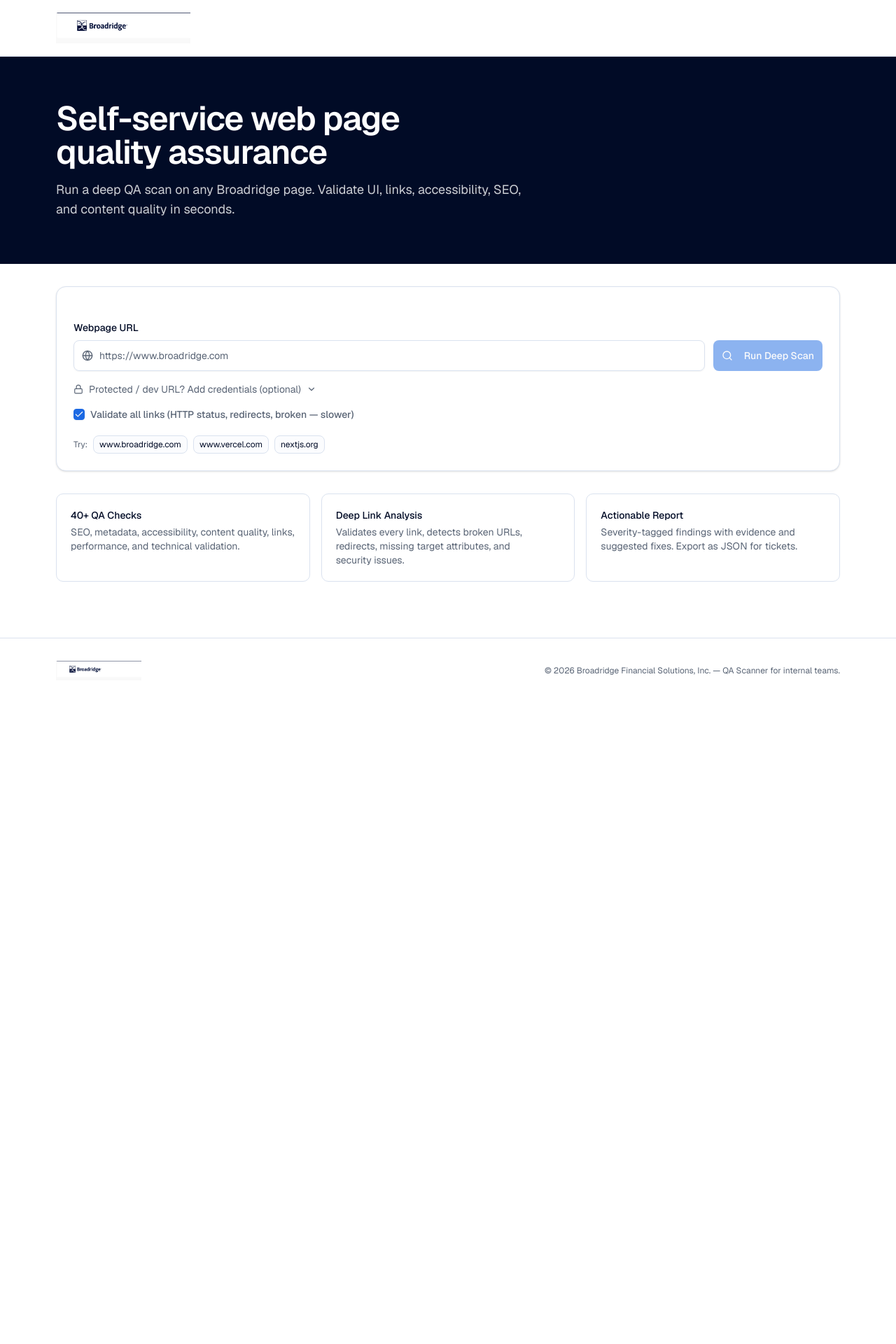
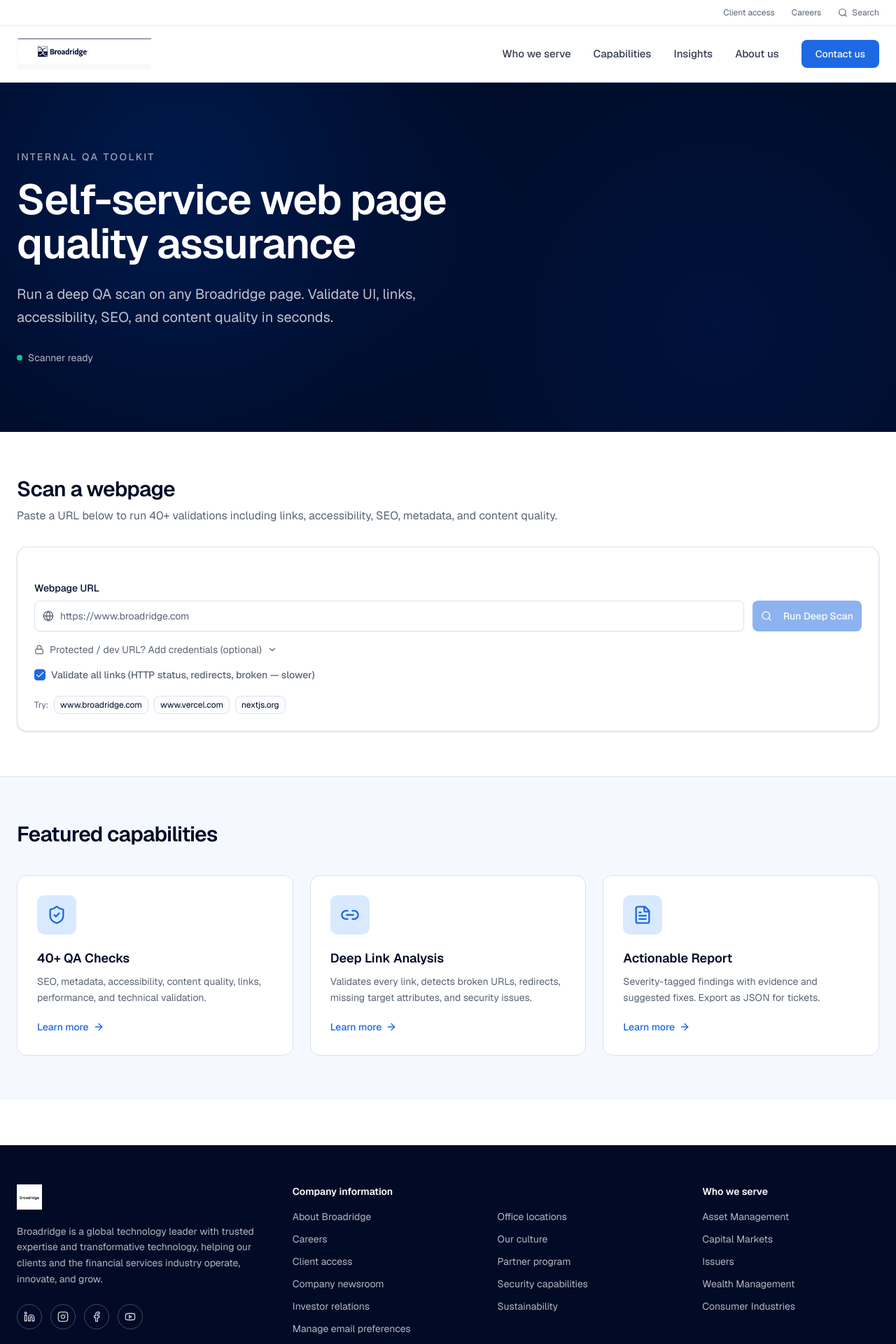
Before and after one commit to ajitnayak2911/v0-web-page-self-qa-app, a Next.js app: page / in a window 1280 px wide. Shown: the top 1920 px of the page at 70% size. Before the commit the page ends 1004 px from the top, so only its background shows below. Built offline with nearby package versions, Linux system fonts and the light colour scheme.

Commit message:
rebuild Broadridge homepage with two-tier header, hero, footer, and sections

```diff
--- a/app/page.tsx
+++ b/app/page.tsx
@@ -5,8 +5,9 @@ import { ScanForm } from "@/components/scan-form"
 import { ScanSummary } from "@/components/scan-summary"
 import { ScanReportView } from "@/components/scan-report"
 import type { ScanReport } from "@/lib/scanner/types"
-import { AlertCircle } from "lucide-react"
-import { BroadridgeLogo } from "@/components/broadridge-logo"
+import { AlertCircle, ArrowRight, ShieldCheck, Link2, FileText } from "lucide-react"
+import { SiteHeader } from "@/components/site-header"
+import { SiteFooter } from "@/components/site-footer"
 
 export default function HomePage() {
   const [loading, setLoading] = useState(false)
@@ -35,38 +36,64 @@ export default function HomePage() {
 
   return (
     <main className="min-h-screen bg-background">
-      <header className="bg-white border-b border-border">
-        <div className="container max-w-6xl mx-auto px-4 h-20 flex items-center">
-          <BroadridgeLogo size="lg" />
-        </div>
-      </header>
-      <section className="bg-[oklch(0.16_0.06_260)] text-white">
-        <div className="container max-w-6xl mx-auto px-4 py-16">
-          <h1 className="text-4xl md:text-5xl font-semibold tracking-tight text-balance max-w-3xl">
+      <SiteHeader />
+
+      {/* Hero */}
+      <section className="relative overflow-hidden bg-[oklch(0.16_0.06_260)] text-white">
+        <div
+          className="absolute inset-0 opacity-30"
+          style={{
+            backgroundImage:
+              "radial-gradient(circle at 20% 30%, oklch(0.40 0.18 260) 0%, transparent 45%), radial-gradient(circle at 80% 70%, oklch(0.30 0.14 260) 0%, transparent 50%)",
+          }}
+          aria-hidden
+        />
+        <div className="relative container max-w-7xl mx-auto px-6 py-20 md:py-24">
+          <p className="text-sm font-medium uppercase tracking-[0.18em] text-white/60 mb-5">
+            Internal QA Toolkit
+          </p>
+          <h1 className="text-4xl md:text-6xl font-semibold tracking-tight text-balance max-w-4xl leading-[1.05]">
             Self-service web page quality assurance
           </h1>
-          <p className="mt-4 text-lg text-white/80 max-w-2xl text-pretty">
+          <p className="mt-6 text-lg md:text-xl text-white/75 max-w-2xl text-pretty leading-relaxed">
             Run a deep QA scan on any Broadridge page. Validate UI, links, accessibility, SEO, and content quality in
             seconds.
           </p>
+          <div className="mt-8 flex items-center gap-2 text-sm text-white/70">
+            <span className="inline-flex h-2 w-2 rounded-full bg-emerald-400 animate-pulse" />
+            Scanner ready
+          </div>
         </div>
       </section>
 
-      <div className="container max-w-6xl mx-auto px-4 py-8 space-y-6">
+      {/* Scan form section */}
+      <section className="bg-white">
+        <div className="container max-w-7xl mx-auto px-6 py-12 md:py-16">
+          <div className="max-w-4xl">
+            <h2 className="text-2xl md:text-3xl font-semibold tracking-tight text-foreground">
+              Scan a webpage
+            </h2>
+            <p className="text-muted-foreground mt-2 text-pretty">
+              Paste a URL below to run 40+ validations including links, accessibility, SEO, metadata, and content
+              quality.
+            </p>
+          </div>
+          <div className="mt-8">
             <ScanForm onScan={handleScan} loading={loading} />
+          </div>
 
           {error && (
-          <div className="flex items-start gap-3 p-4 rounded-lg border border-red-200 bg-red-50 dark:bg-red-950/30 dark:border-red-900">
+            <div className="mt-6 flex items-start gap-3 p-4 rounded-lg border border-red-200 bg-red-50">
               <AlertCircle className="h-5 w-5 text-red-600 shrink-0 mt-0.5" />
               <div>
-              <p className="font-medium text-red-900 dark:text-red-200">Scan failed</p>
-              <p className="text-sm text-red-700 dark:text-red-300">{error}</p>
+                <p className="font-medium text-red-900">Scan failed</p>
+                <p className="text-sm text-red-700">{error}</p>
               </div>
             </div>
           )}
 
           {loading && (
-          <div className="rounded-lg border border-border bg-card p-8 text-center">
+            <div className="mt-6 rounded-lg border border-border bg-card p-8 text-center">
               <div className="inline-flex flex-col items-center gap-3">
                 <div className="h-10 w-10 rounded-full border-2 border-primary border-t-transparent animate-spin" />
                 <p className="text-sm text-muted-foreground">
@@ -77,47 +104,67 @@ export default function HomePage() {
           )}
 
           {report && (
-          <div className="space-y-6">
+            <div className="mt-8 space-y-6">
               <ScanSummary report={report} />
               <ScanReportView report={report} />
             </div>
           )}
+        </div>
+      </section>
 
-        {!report && !loading && !error && (
-          <div className="grid gap-4 md:grid-cols-3 mt-8">
+      {/* Featured capabilities */}
+      {!report && !loading && (
+        <section className="bg-[oklch(0.98_0.01_260)] border-t border-border">
+          <div className="container max-w-7xl mx-auto px-6 py-16">
+            <h2 className="text-2xl md:text-3xl font-semibold tracking-tight text-foreground mb-10">
+              Featured capabilities
+            </h2>
+            <div className="grid gap-6 md:grid-cols-3">
               <FeatureCard
+                icon={<ShieldCheck className="h-7 w-7" />}
                 title="40+ QA Checks"
                 description="SEO, metadata, accessibility, content quality, links, performance, and technical validation."
               />
               <FeatureCard
+                icon={<Link2 className="h-7 w-7" />}
                 title="Deep Link Analysis"
                 description="Validates every link, detects broken URLs, redirects, missing target attributes, and security issues."
               />
               <FeatureCard
+                icon={<FileText className="h-7 w-7" />}
                 title="Actionable Report"
                 description="Severity-tagged findings with evidence and suggested fixes. Export as JSON for tickets."
               />
             </div>
+          </div>
+        </section>
       )}
-      </div>
 
-      <footer className="bg-white border-t border-border mt-12">
-        <div className="container max-w-6xl mx-auto px-4 py-8 flex flex-col md:flex-row md:items-center md:justify-between gap-4">
-          <BroadridgeLogo size="sm" />
-          <p className="text-xs text-muted-foreground">
-            &copy; {new Date().getFullYear()} Broadridge Financial Solutions, Inc. — QA Scanner for internal teams.
-          </p>
-        </div>
-      </footer>
+      <SiteFooter />
     </main>
   )
 }
 
-function FeatureCard({ title, description }: { title: string; description: string }) {
+function FeatureCard({
+  icon,
+  title,
+  description,
+}: {
+  icon: React.ReactNode
+  title: string
+  description: string
+}) {
   return (
-    <div className="p-5 rounded-lg border border-border bg-card">
-      <h3 className="font-medium text-sm mb-1">{title}</h3>
-      <p className="text-sm text-muted-foreground text-pretty">{description}</p>
+    <article className="group rounded-xl bg-white border border-border p-7 hover:shadow-md hover:-translate-y-0.5 transition-all">
+      <div className="h-14 w-14 rounded-lg bg-accent text-primary flex items-center justify-center mb-5">
+        {icon}
       </div>
+      <h3 className="text-lg font-semibold text-foreground mb-2">{title}</h3>
+      <p className="text-sm text-muted-foreground text-pretty leading-relaxed">{description}</p>
+      <div className="mt-5 inline-flex items-center text-primary text-sm font-medium">
+        Learn more
+        <ArrowRight className="ml-1.5 h-4 w-4 group-hover:translate-x-0.5 transition-transform" />
+      </div>
+    </article>
   )
 }
--- /dev/null
+++ b/components/site-footer.tsx
@@ -0,0 +1,99 @@
+import Link from "next/link"
+import Image from "next/image"
+import { Linkedin, Instagram, Facebook, Youtube } from "lucide-react"
+
+const columns = [
+  {
+    title: "Company information",
+    links: ["About Broadridge", "Careers", "Client access", "Company newsroom", "Investor relations", "Manage email preferences"],
+  },
+  {
+    title: "",
+    links: ["Office locations", "Our culture", "Partner program", "Security capabilities", "Sustainability"],
+  },
+  {
+    title: "Who we serve",
+    links: ["Asset Management", "Capital Markets", "Issuers", "Wealth Management", "Consumer Industries"],
+  },
+]
+
+const legalLinks = [
+  "Accessibility Statement",
+  "Do Not Sell My Personal Information",
+  "Legal Statements",
+  "Modern Slavery",
+  "Terms of Use & Linking Policy",
+  "Privacy Statement",
+  "Your Privacy Choices",
+]
+
+export function SiteFooter() {
+  return (
+    <footer className="bg-[oklch(0.16_0.06_260)] text-white/80 mt-16">
+      <div className="container max-w-7xl mx-auto px-6 pt-14 pb-8">
+        <div className="grid gap-10 lg:grid-cols-[1.4fr_1fr_1fr_1fr]">
+          {/* Brand column */}
+          <div>
+            <Image
+              src="/broadridge-logo-white.png"
+              alt="Broadridge"
+              width={180}
+              height={36}
+              className="h-9 w-auto mb-5"
+            />
+            <p className="text-sm leading-relaxed text-white/70 max-w-md">
+              Broadridge is a global technology leader with trusted expertise and transformative technology, helping our
+              clients and the financial services industry operate, innovate, and grow.
+            </p>
+            <div className="mt-6 flex items-center gap-3">
+              {[Linkedin, Instagram, Facebook, Youtube].map((Icon, i) => (
+                <Link
+                  key={i}
+                  href="#"
+                  className="h-9 w-9 rounded-full border border-white/25 flex items-center justify-center hover:bg-white/10 transition"
+                  aria-label="Social"
+                >
+                  <Icon className="h-4 w-4" />
+                </Link>
+              ))}
+            </div>
+          </div>
+
+          {/* Link columns */}
+          {columns.map((col, idx) => (
+            <div key={idx}>
+              {col.title && (
+                <h3 className="text-sm font-semibold text-white mb-4">{col.title}</h3>
+              )}
+              {!col.title && <div className="hidden lg:block h-9" aria-hidden />}
+              <ul className="space-y-3 text-sm">
+                {col.links.map((link) => (
+                  <li key={link}>
+                    <Link href="#" className="text-white/70 hover:text-white transition">
+                      {link}
+                    </Link>
+                  </li>
+                ))}
+              </ul>
+            </div>
+          ))}
+        </div>
+
+        <div className="mt-12 pt-6 border-t border-white/15">
+          <ul className="flex flex-wrap gap-x-6 gap-y-2 text-xs text-white/60">
+            {legalLinks.map((link) => (
+              <li key={link}>
+                <Link href="#" className="hover:text-white transition">
+                  {link}
+                </Link>
+              </li>
+            ))}
+          </ul>
+          <p className="mt-6 text-xs text-white/50">
+            &copy; {new Date().getFullYear()} Broadridge Financial Solutions, Inc. All Rights Reserved.
+          </p>
+        </div>
+      </div>
+    </footer>
+  )
+}
--- /dev/null
+++ b/components/site-header.tsx
@@ -0,0 +1,57 @@
+import Link from "next/link"
+import { Search } from "lucide-react"
+import { BroadridgeLogo } from "@/components/broadridge-logo"
+
+const mainNav = ["Who we serve", "Capabilities", "Insights", "About us"]
+const utilityNav = ["Client access", "Careers"]
+
+export function SiteHeader() {
+  return (
+    <header className="bg-white">
+      {/* Utility bar */}
+      <div className="border-b border-border/60">
+        <div className="container max-w-7xl mx-auto px-6 h-9 flex items-center justify-end gap-6 text-xs text-muted-foreground">
+          {utilityNav.map((item) => (
+            <Link key={item} href="#" className="hover:text-foreground transition">
+              {item}
+            </Link>
+          ))}
+          <button
+            type="button"
+            className="inline-flex items-center gap-1.5 hover:text-foreground transition"
+            aria-label="Search"
+          >
+            <Search className="h-3.5 w-3.5" />
+            Search
+          </button>
+        </div>
+      </div>
+
+      {/* Main nav */}
+      <div className="border-b border-border">
+        <div className="container max-w-7xl mx-auto px-6 h-20 flex items-center justify-between">
+          <Link href="/" aria-label="Broadridge home">
+            <BroadridgeLogo size="lg" />
+          </Link>
+          <nav className="hidden md:flex items-center gap-8">
+            {mainNav.map((item) => (
+              <Link
+                key={item}
+                href="#"
+                className="text-[15px] font-medium text-foreground/80 hover:text-foreground transition"
+              >
+                {item}
+              </Link>
+            ))}
+            <Link
+              href="#contact"
+              className="inline-flex items-center rounded-md bg-primary px-5 py-2.5 text-sm font-medium text-primary-foreground hover:opacity-90 transition"
+            >
+              Contact us
+            </Link>
+          </nav>
+        </div>
+      </div>
+    </header>
+  )
+}
```
Also changed, not shown: public/broadridge-logo-white.png (added). Lines whose indentation alone changed are shown as unchanged.
